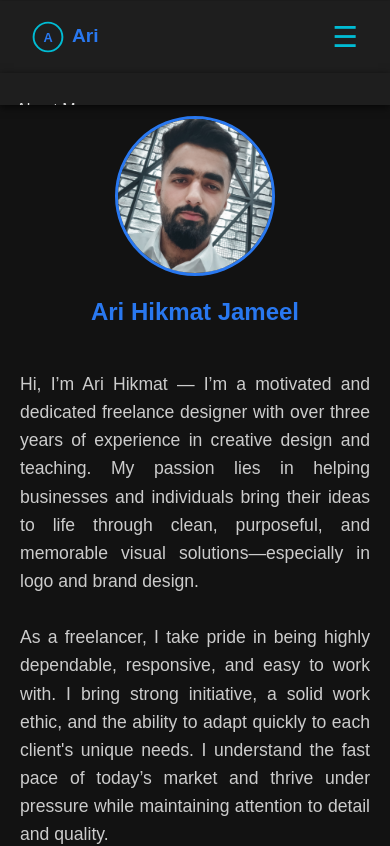
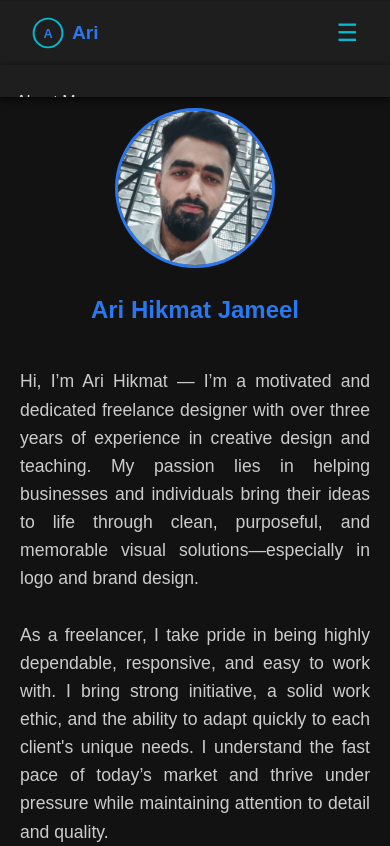
Before and after one commit to AriGulli/Portfolio, a plain HTML site: page index.html in a window 390 px wide. Shown: the top 846 px of the page. Drawn offline with Linux system fonts and the light colour scheme; files whose address does not match are found by name.

Commit message:
Add files via upload

```diff
--- a/styles.css
+++ b/styles.css
@@ -57,7 +57,7 @@ nav {
 }
 .hamburger {
   display: none;
-  font-size: 1.8rem;
+  font-size: 1.5rem;
   cursor: pointer;
   color: #00BCD4; /* accent color */
 }
@@ -65,7 +65,7 @@ nav {
 /* Navigation links */
 .links {
   display: flex;
-  gap: 1.5rem;
+  gap: 1.3rem;
 }
 .links a {
   text-decoration: none;
@@ -79,7 +79,7 @@ nav {
 }
 
 /* Mobile styles */
-@media (max-width: 768px) {
+@media (max-width: 748px) {
   .hamburger {
     display: block;
   }
@@ -367,7 +367,7 @@ h2 {
     height: auto;
   }
   #about-me img {
-    margin-bottom: 10px;
+    margin-bottom: 15px;
   }
   #skills ul {
     flex-direction: column;
```
